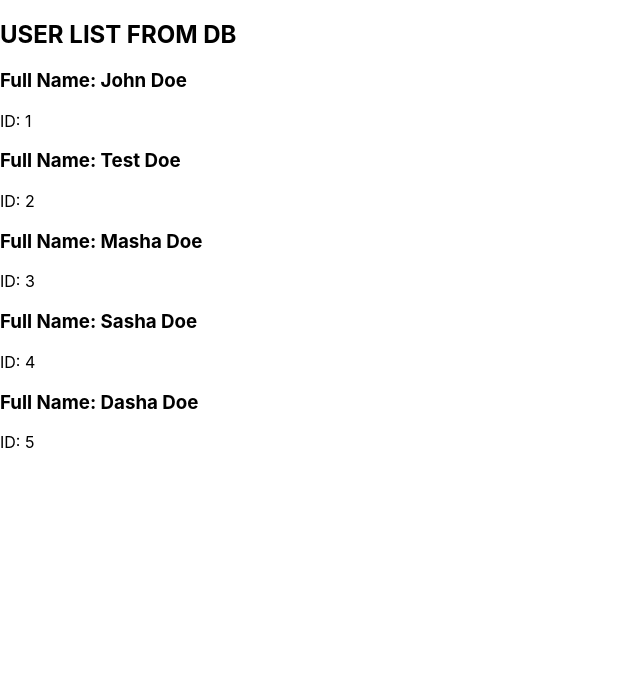
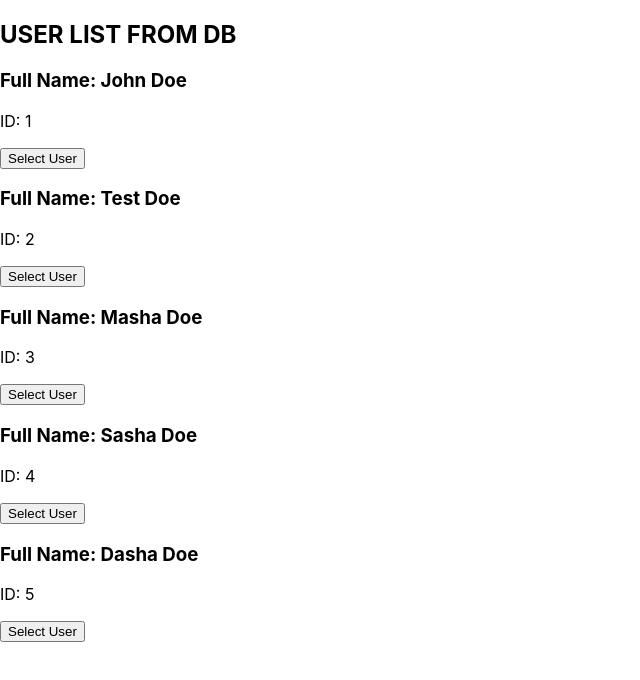
Before and after one commit to fccourses/fd-react-app, a React (Create React App) app: page / in a window 1280 px wide. Shown: the top 680 px of the page, without its empty margins (0-640 px from the left). Built offline with nearby package versions, Linux system fonts and the light colour scheme.

Commit message:
Add UserList task

```diff
--- a/src/components/UserList/UserCard/index.jsx
+++ b/src/components/UserList/UserCard/index.jsx
@@ -1,14 +1,26 @@
 function UserCard(props) {
   const {
     user: { id, firstName, lastName },
+    isSelected,
   } = props;
 
+  const styles = {
+    border: isSelected ? '4px solid' : undefined,
+  };
+
   return (
-    <article>
+    <article style={styles}>
       <h1>
         Full Name: {firstName} {lastName}
       </h1>
       <p>ID: {id}</p>
+      <button
+        onClick={() => {
+          /* Менять isSelected */
+        }}
+      >
+        Select User
+      </button>
     </article>
   );
 }
--- a/src/components/UserList/index.jsx
+++ b/src/components/UserList/index.jsx
@@ -28,21 +28,24 @@ const userDB = [
     lastName: 'Doe',
   },
 ];
-
 class UserList extends Component {
   constructor(props) {
     super(props);
-
     this.state = {
-      users: userDB,
+      users: userDB.map((user) => ({ ...user, isSelected: false })),
     };
   }
-
-  mapUsers = (user) => <UserCard key={user.id} user={user} />;
-
+  mapUsers = (user) => {
+    return (
+    <UserCard
+      key={user.id}
+      user={user}
+      isSelected={user.isSelected}
+    />
+    );
+  };
   render() {
     const { users } = this.state;
-
     return (
       <section>
         <h1>USER LIST FROM DB</h1>
@@ -51,5 +54,4 @@ class UserList extends Component {
     );
   }
 }
-
 export default UserList;
```
